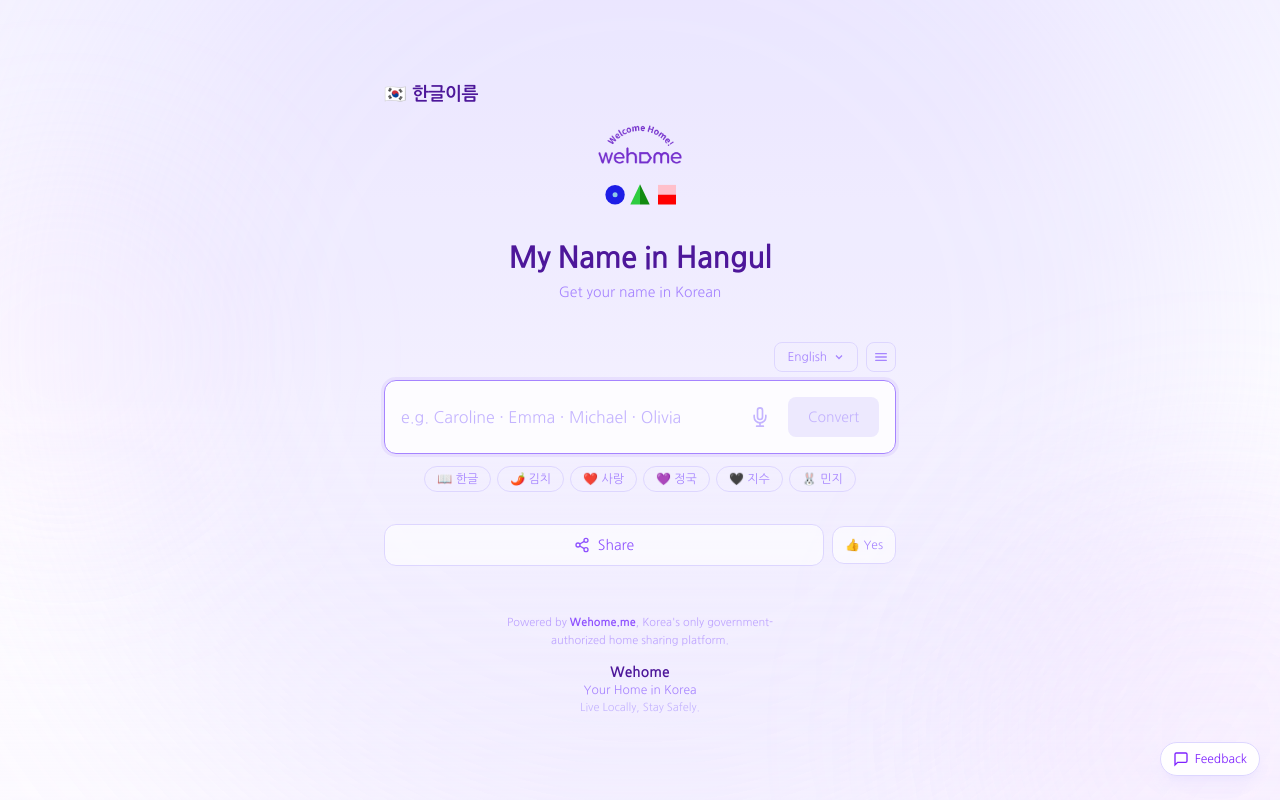
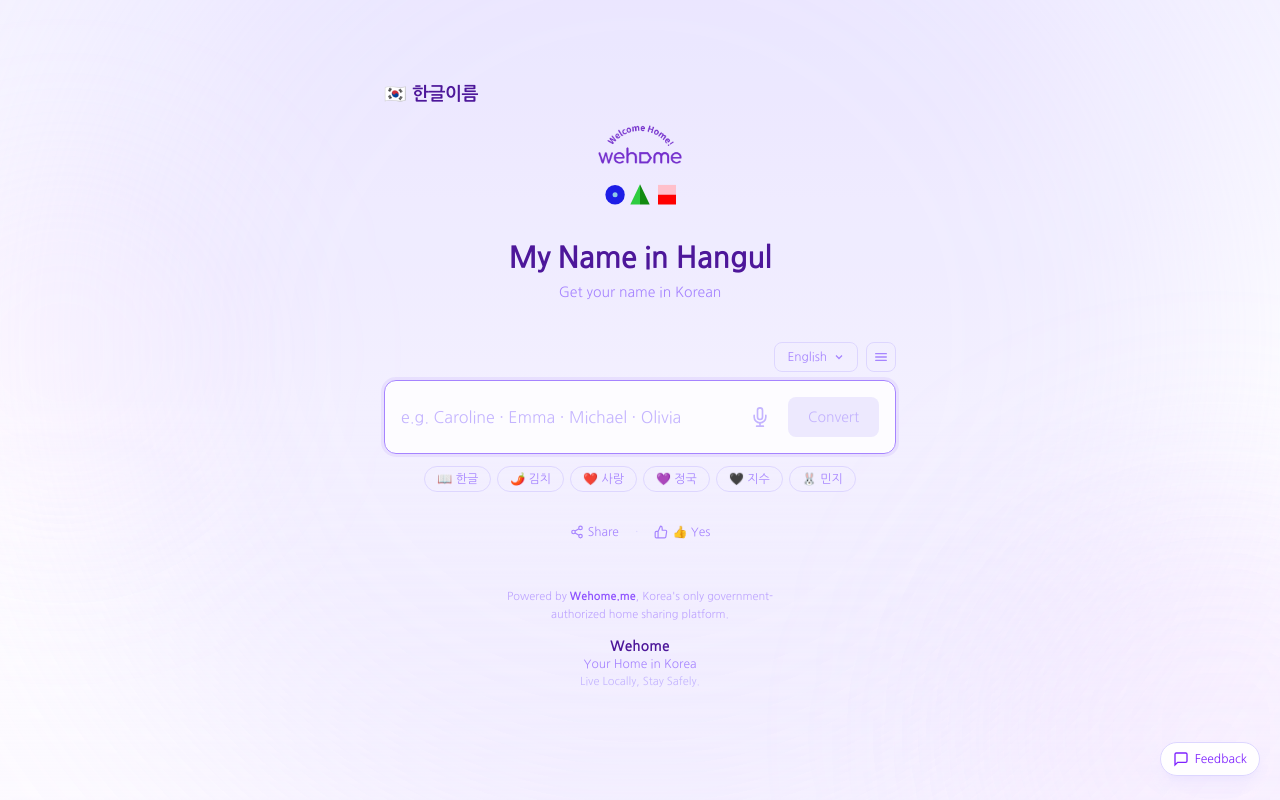
Before and after one commit to josanku/hangulname, a Next.js app: page / in a window 1280 px wide. Built offline with nearby package versions, Linux system fonts and the light colour scheme; a web font is replaced by a local one.

Commit message:
refactor(ui): make share/like subtle text links
Replace the prominent full-width share + like buttons with small,
centered icon-text links so they no longer dominate the layout.

Co-Authored-By: Claude Opus 4.8 <noreply@anthropic.com>

```diff
--- a/src/app/HomeClient.tsx
+++ b/src/app/HomeClient.tsx
@@ -819,34 +819,37 @@ export default function HomeClient({ initialName }: { initialName?: string }) {
           </div>
         )}
 
-        {/* 공유 + 좋아요 — 입력 전에도 항상 노출 */}
-        <div className="flex items-center gap-2 mt-4">
+        {/* 공유 + 좋아요 — 작은 링크 메뉴 (입력 전에도 항상 노출) */}
+        <div className="flex items-center justify-center gap-4 mt-4 text-xs">
           <button
             onClick={() => {
               const kind: ShareKind = currentInput && result ? "result" : "site";
               setShareOpen(kind);
               logAction({ type: "page_share_open", source: kind, inputName: currentInput, uiLang: lang });
             }}
-            className="flex-1 flex items-center justify-center gap-2 text-sm bg-white/60 hover:bg-white text-violet-500 hover:text-violet-700 border border-violet-200 px-4 py-2.5 rounded-xl transition"
+            className="flex items-center gap-1 text-violet-400 hover:text-violet-600 transition"
           >
-            <svg className="w-4 h-4" viewBox="0 0 24 24" fill="none" stroke="currentColor" strokeWidth="2">
+            <svg className="w-3.5 h-3.5" viewBox="0 0 24 24" fill="none" stroke="currentColor" strokeWidth="2">
               <circle cx="18" cy="5" r="3"/><circle cx="6" cy="12" r="3"/><circle cx="18" cy="19" r="3"/>
               <line x1="8.59" y1="13.51" x2="15.42" y2="17.49"/>
               <line x1="15.41" y1="6.51" x2="8.59" y2="10.49"/>
             </svg>
-            {lang === "ko" ? "공유하기" : "Share"}
+            {lang === "ko" ? "공유" : "Share"}
           </button>
+          <span className="text-violet-200" aria-hidden>·</span>
           <button
             onClick={() => {
               const next = feedback === "up" ? null : "up";
               setFeedback(next);
               if (next === "up") logAction({ type: "feedback", value: "up", inputName: currentInput, uiLang: lang });
             }}
-            className={`flex items-center gap-1 text-xs px-3 py-2.5 rounded-xl transition
-              ${feedback === "up"
-                ? "bg-green-50 text-green-600 border border-green-200"
-                : "bg-white/60 border border-violet-200 text-violet-400 hover:text-violet-600"}`}
+            className={`flex items-center gap-1 transition ${
+              feedback === "up" ? "text-green-600" : "text-violet-400 hover:text-violet-600"
+            }`}
           >
+            <svg className="w-3.5 h-3.5" viewBox="0 0 24 24" fill={feedback === "up" ? "currentColor" : "none"} stroke="currentColor" strokeWidth="2" strokeLinecap="round" strokeLinejoin="round">
+              <path d="M14 9V5a3 3 0 0 0-3-3l-4 9v11h11.28a2 2 0 0 0 2-1.7l1.38-9a2 2 0 0 0-2-2.3zM7 22H4a2 2 0 0 1-2-2v-7a2 2 0 0 1 2-2h3" />
+            </svg>
             {feedback === "up" ? t.feedbackThanks : t.feedbackYes}
           </button>
         </div>
```
